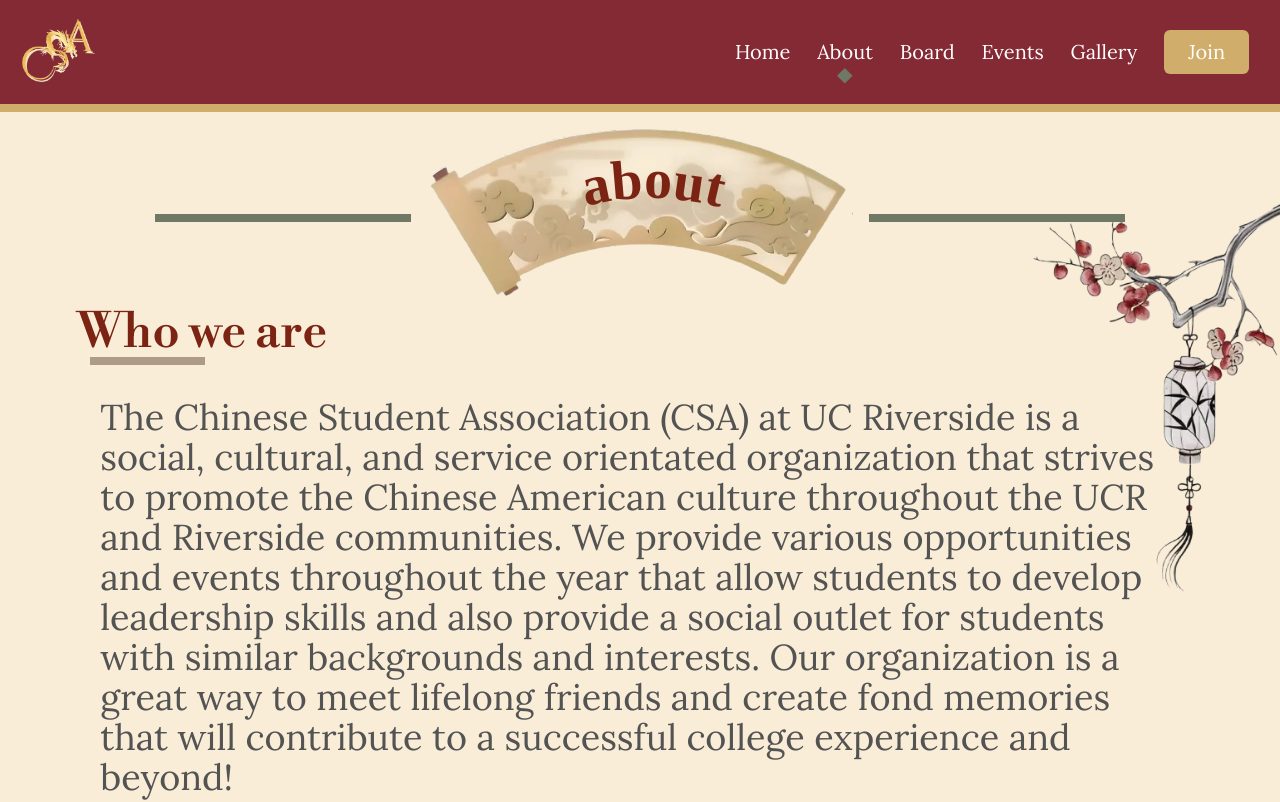
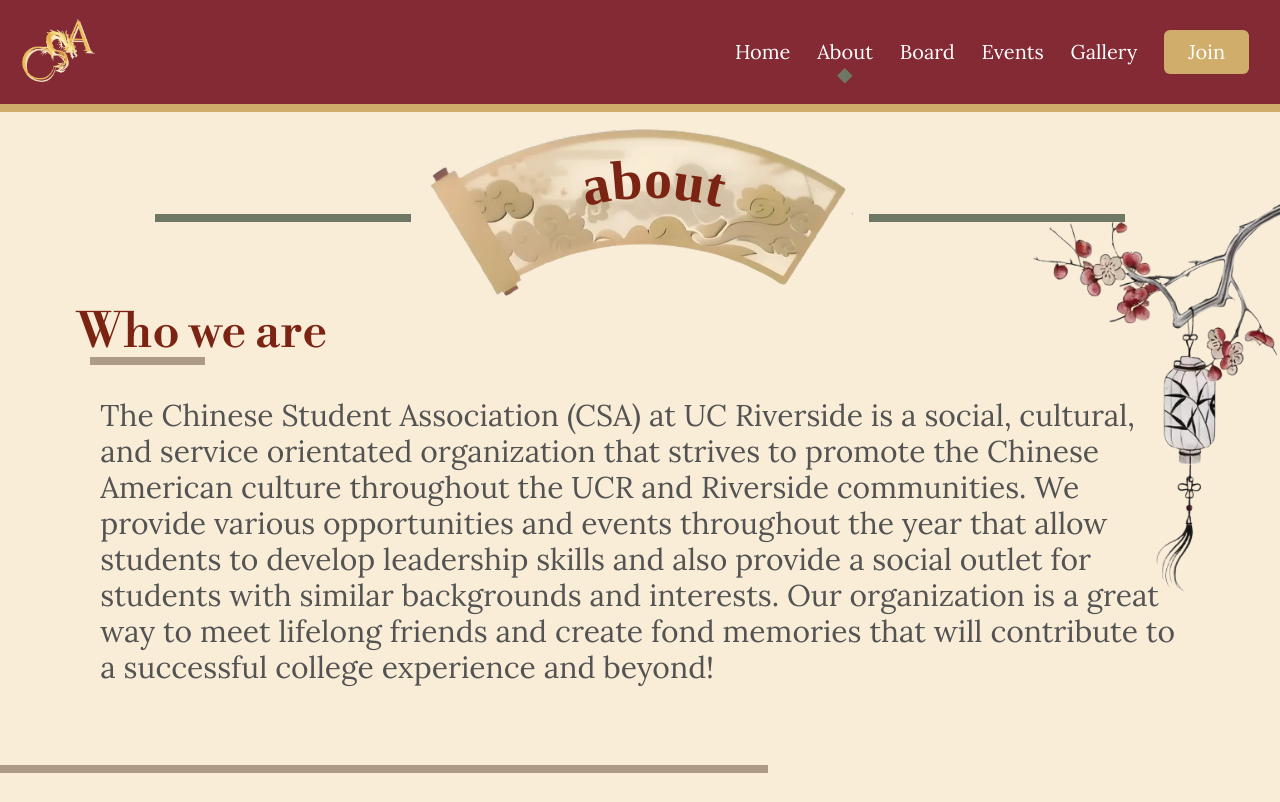
Before and after one commit to acm-ucr/csa-website, a Next.js app: page /about in a window 1280 px wide. Shown: the top 802 px of the page. Built offline with nearby package versions, Linux system fonts and the light colour scheme.

Commit message:
make text smaller

```diff
--- a/src/components/about/WhoWeAre.tsx
+++ b/src/components/about/WhoWeAre.tsx
@@ -6,7 +6,7 @@ const WhoWeAre = () => {
       </p>
       <div className="ml-[7%] mr-auto h-2 w-[9%] bg-csa-tan-300" />
       <div className="ml-[4%] mr-[4%] flex justify-center">
-        <p className="font-lora mt-8 w-11/12 text-left text-xl text-csa-gray-100 md:text-4xl">
+        <p className="font-lora mt-8 w-11/12 text-left text-xl text-csa-gray-100 md:text-3xl">
           The Chinese Student Association (CSA) at UC Riverside is a social,
           cultural, and service orientated organization that strives to promote
           the Chinese American culture throughout the UCR and Riverside
```
